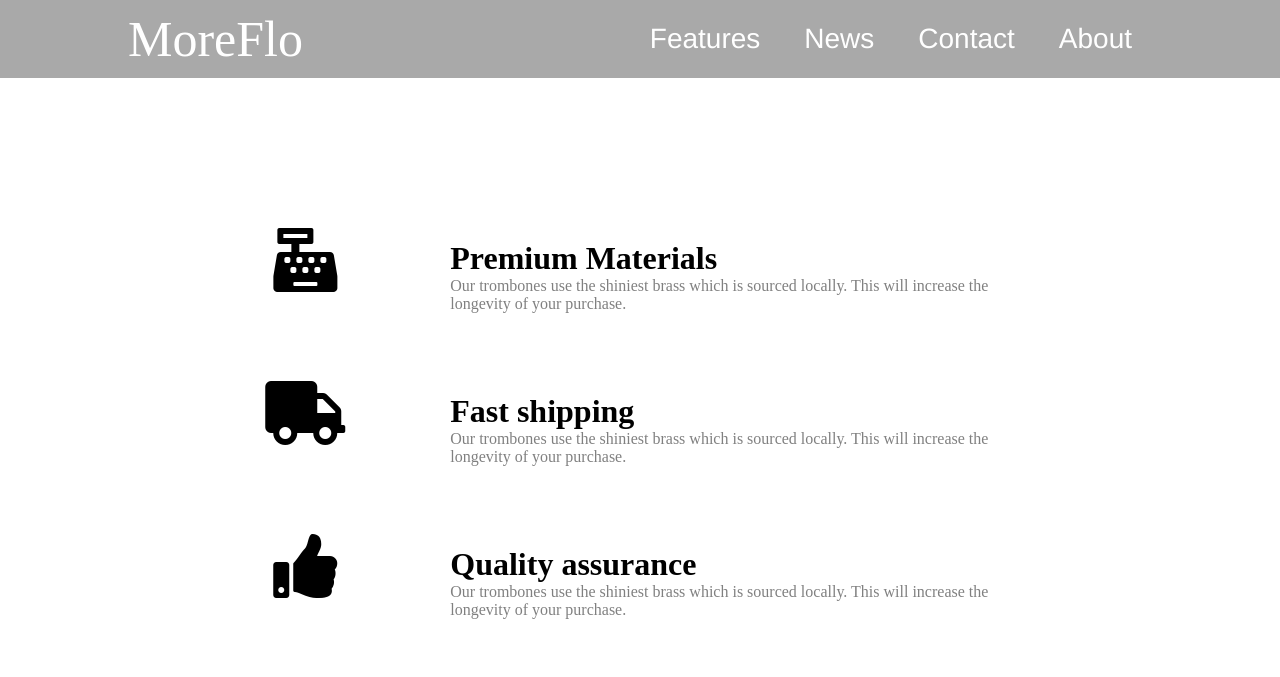
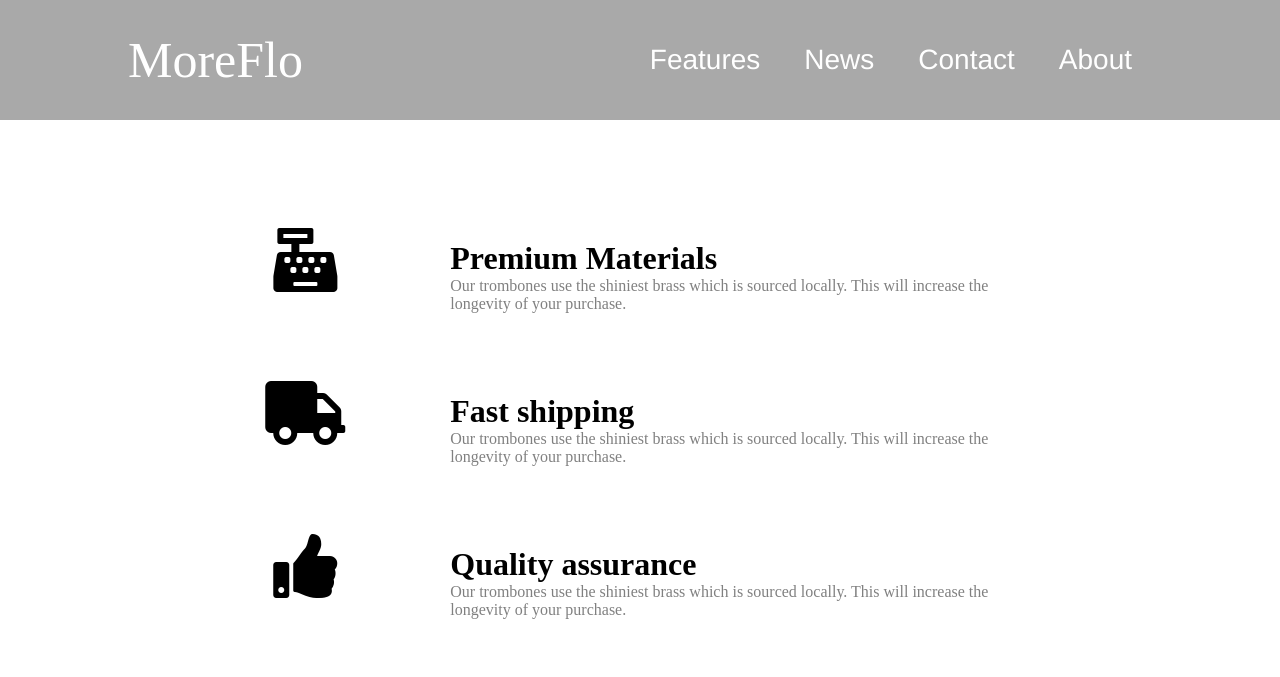
Before and after one commit to Anden94/freeCodeCamp, a plain HTML site: page index.html in a window 1280 px wide. Shown: the top 677 px of the page. Drawn offline with nearby package versions, Linux system fonts and the light colour scheme.

Commit message:
Update style.css

```diff
--- a/style.css
+++ b/style.css
@@ -240,7 +240,7 @@ input[type=submit]:hover {
 
 
   .menu li a{
-    line-height: 50px;
+    line-height: 100px;
     font-size: 14px;
   }
 
@@ -258,7 +258,7 @@ input[type=submit]:hover {
 
 
   .menu li a{
-    line-height: 50px;
+    line-height: 100px;
     font-size: 14px;
   }
 
@@ -271,7 +271,7 @@ input[type=submit]:hover {
 /* Large devices (laptops/desktops, 992px and up) */
 @media only screen and (min-width: 992px) {
   .menu li a{
-
+    line-height: 100px;
     font-size: 28px;
   }
 }
@@ -279,7 +279,7 @@ input[type=submit]:hover {
 /* Extra large devices (large laptops and desktops, 1200px and up) */
 @media only screen and (min-width: 1200px) {
   .menu li a{
-
+    line-height: 100px;
     font-size: 28px;
   }
 }
```
